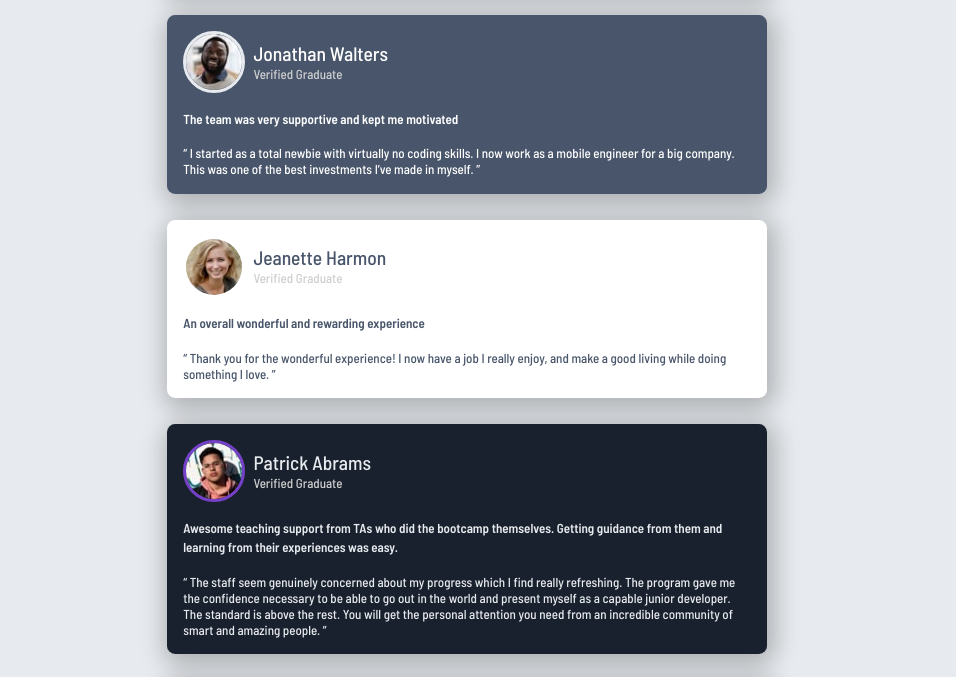
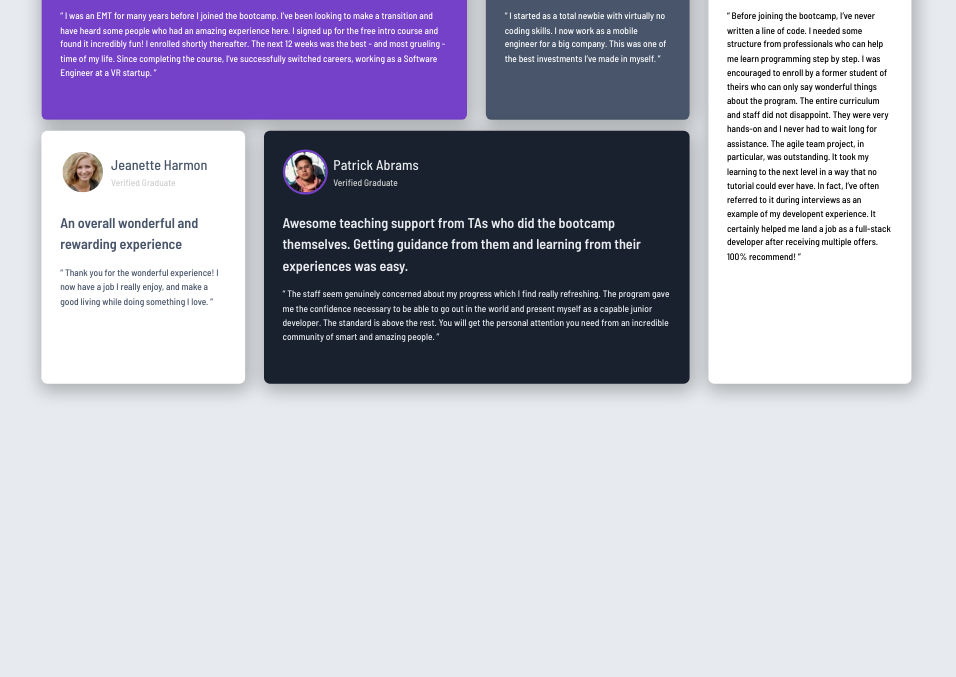
Before and after one commit to remainhumble/Testimonials-grid-section, a plain HTML site: page index.html in a window 1280 px wide. Shown: the part 283-960 px from the top of the page, without its empty margins (173-1129 px from the left). After the commit the page ends 800 px from the top, so only its background shows below. Drawn offline with Linux system fonts and the light colour scheme.

Commit message:
desktop adjustment

```diff
--- a/index.html
+++ b/index.html
@@ -13,7 +13,6 @@
     <title>Frontend Mentor | Testimonials Grid Section</title>
   </head>
   <body>
-    <main>
     <section class="testimonials">
       <article class="testimonial">
         <header>
@@ -23,19 +22,19 @@
             <p class="graduate-status">Verified Graduate</p>
           </div>
         </header>
-          <p>
+        <p class="summary">
           I received a job offer mid-course, and the subjects I learned were
           current, if not more so, in the company I joined. I honestly feel I
           got every penny’s worth.
         </p>
         <blockquote>
-            “ I was an EMT for many years before I joined the bootcamp. I’ve
-            been looking to make a transition and have heard some people who had
-            an amazing experience here. I signed up for the free intro course
-            and found it incredibly fun! I enrolled shortly thereafter. The next
-            12 weeks was the best - and most grueling - time of my life. Since
-            completing the course, I’ve successfully switched careers, working
-            as a Software Engineer at a VR startup. ”
+          “ I was an EMT for many years before I joined the bootcamp. I’ve been
+          looking to make a transition and have heard some people who had an
+          amazing experience here. I signed up for the free intro course and
+          found it incredibly fun! I enrolled shortly thereafter. The next 12
+          weeks was the best - and most grueling - time of my life. Since
+          completing the course, I’ve successfully switched careers, working as
+          a Software Engineer at a VR startup. ”
         </blockquote>
       </article>
 
@@ -47,11 +46,13 @@
             <p class="graduate-status">Verified Graduate</p>
           </div>
         </header>
-          <p>The team was very supportive and kept me motivated</p>
+        <p class="summary">
+          The team was very supportive and kept me motivated
+        </p>
         <blockquote>
           “ I started as a total newbie with virtually no coding skills. I now
-            work as a mobile engineer for a big company. This was one of the
-            best investments I’ve made in myself. ”
+          work as a mobile engineer for a big company. This was one of the best
+          investments I’ve made in myself. ”
         </blockquote>
       </article>
 
@@ -63,7 +64,7 @@
             <p class="graduate-status">Verified Graduate</p>
           </div>
         </header>
-          <p>An overall wonderful and rewarding experience</p>
+        <p class="summary">An overall wonderful and rewarding experience</p>
         <blockquote>
           “ Thank you for the wonderful experience! I now have a job I really
           enjoy, and make a good living while doing something I love. ”
@@ -78,18 +79,18 @@
             <p class="graduate-status">Verified Graduate</p>
           </div>
         </header>
-          <p>
+        <p class="summary">
           Awesome teaching support from TAs who did the bootcamp themselves.
           Getting guidance from them and learning from their experiences was
           easy.
         </p>
         <blockquote>
           “ The staff seem genuinely concerned about my progress which I find
-            really refreshing. The program gave me the confidence necessary to
-            be able to go out in the world and present myself as a capable
-            junior developer. The standard is above the rest. You will get the
-            personal attention you need from an incredible community of smart
-            and amazing people. ”
+          really refreshing. The program gave me the confidence necessary to be
+          able to go out in the world and present myself as a capable junior
+          developer. The standard is above the rest. You will get the personal
+          attention you need from an incredible community of smart and amazing
+          people. ”
         </blockquote>
       </article>
 
@@ -101,23 +102,23 @@
             <p class="graduate-status">Verified Graduate</p>
           </div>
         </header>
-          <p>Such a life-changing experience. Highly recommended!</p>
+        <p class="summary">
+          Such a life-changing experience. Highly recommended!
+        </p>
         <blockquote>
           “ Before joining the bootcamp, I’ve never written a line of code. I
           needed some structure from professionals who can help me learn
           programming step by step. I was encouraged to enroll by a former
-            student of theirs who can only say wonderful things about the
-            program. The entire curriculum and staff did not disappoint. They
-            were very hands-on and I never had to wait long for assistance. The
-            agile team project, in particular, was outstanding. It took my
-            learning to the next level in a way that no tutorial could ever
-            have. In fact, I’ve often referred to it during interviews as an
-            example of my developent experience. It certainly helped me land a
-            job as a full-stack developer after receiving multiple offers. 100%
-            recommend! ”
+          student of theirs who can only say wonderful things about the program.
+          The entire curriculum and staff did not disappoint. They were very
+          hands-on and I never had to wait long for assistance. The agile team
+          project, in particular, was outstanding. It took my learning to the
+          next level in a way that no tutorial could ever have. In fact, I’ve
+          often referred to it during interviews as an example of my developent
+          experience. It certainly helped me land a job as a full-stack
+          developer after receiving multiple offers. 100% recommend! ”
         </blockquote>
       </article>
     </section>
-    </main>
   </body>
 </html>
--- a/style.scss
+++ b/style.scss
@@ -41,13 +41,26 @@ header img {
   margin-right: 0.625em;
 }
 
+.summary {
+  font-weight: $fw600;
+  font-size: 1.5em;
+}
+
+.testimonials {
+  display: flex;
+  flex-direction: column;
+  align-items: center;
+  justify-content: center;
+  max-width: 1200px;
+}
+
 @mixin testimonial() {
   border-radius: 0.625em;
-  padding: 1.25em;
+  padding: 2em;
   box-shadow: 0 8px 24px 4px rgba(0, 0, 0, 0.18),
     8px 0 24px 4px rgba(0, 0, 0, 0.1);
   max-width: 600px;
-  margin: 2em;
+  margin: 1em;
 }
 
 @mixin testimonial-p {
@@ -75,8 +88,6 @@ header .graduate-status {
 
 h2 {
   font-weight: $fw500;
-
-
 }
 
 .testimonial blockquote {
@@ -129,3 +140,52 @@ h2 {
   border: 3px solid $White;
   color: $Gray-500;
 }
+
+@media (min-width: 376px) {
+  body {
+    overflow: hidden;
+    height: 100vh;
+  }
+
+  .testimonials {
+    display: grid;
+    grid-template-columns: repeat(4, 1fr);
+    grid-auto-rows: minmax(100px, auto);
+    column-gap: 2em;
+    row-gap: 15px;
+    transform: scale(0.725);
+  }
+
+  .testimonial {
+    @include testimonial();
+    @include testimonial-p();
+  }
+
+  .testimonials > .testimonial {
+    width: 100%;
+    height: 100%;
+  }
+
+  .testimonial:nth-child(1) {
+    grid-column: 1/3;
+    background-image: url(images/bg-pattern-quotation.svg);
+    background-repeat: no-repeat;
+    background-position: right 6em top 0.5em;
+    background-size: 10em;
+  }
+
+  .testimonial:nth-child(2) {
+    grid-column: 3/4;
+  }
+
+  .testimonial:nth-child(3) {
+    grid-column: 1/2;
+  }
+  .testimonial:nth-child(4) {
+    grid-column: 2/4;
+  }
+  .testimonial:nth-child(5) {
+    grid-column-start: 4;
+    grid-row: 1 / 3;
+  }
+}
```
Also changed, not shown: mobile-view.png (added), style.css, 2 other files. Lines whose indentation alone changed are shown as unchanged.
